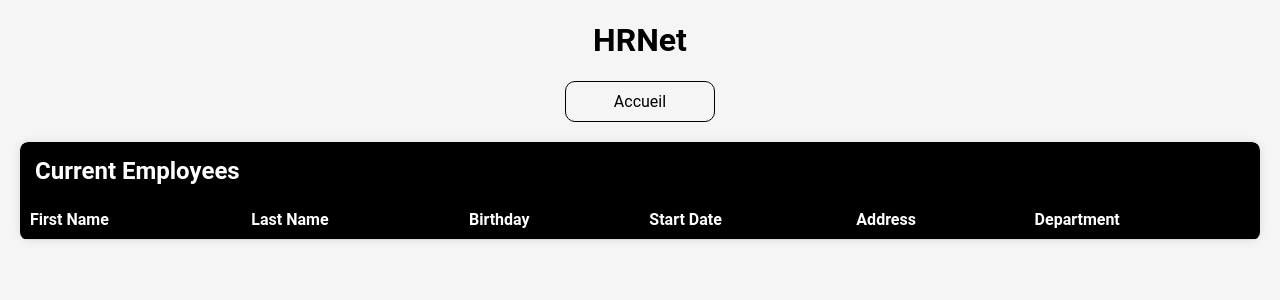
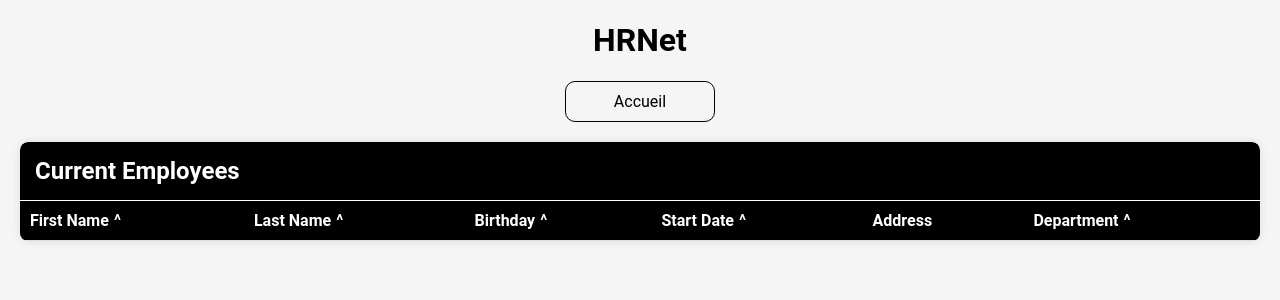
Before and after one commit to DamienL47/P14-HRNET, a React (Create React App) app in the folder hrnet-project/: page /employees in a window 1280 px wide. Shown: the top 300 px of the page. Built offline with nearby package versions, Linux system fonts and the light colour scheme.

Commit message:
add errorMessage state form

```diff
--- a/hrnet-project/src/components/ArrayEmployees/ArrayEmployees.jsx
+++ b/hrnet-project/src/components/ArrayEmployees/ArrayEmployees.jsx
@@ -1,8 +1,41 @@
+import React, { useState } from "react";
 import s from "./style.module.css";
 
 export function ArrayEmployees() {
   const listEmployees = localStorage.getItem("employeeData");
-  const employeeData = listEmployees ? JSON.parse(listEmployees) : [];
+  const [employeeData, setEmployeeData] = useState(
+    listEmployees ? JSON.parse(listEmployees) : []
+  );
+
+  const [sortingField, setSortingField] = useState(null);
+  const [sortingOrder, setSortingOrder] = useState("asc");
+  const [selectedDepartment, setSelectedDepartment] = useState("");
+
+  const handleSorting = (field) => {
+    if (field === sortingField) {
+      setSortingOrder(sortingOrder === "asc" ? "desc" : "asc");
+    } else {
+      setSortingField(field);
+      setSortingOrder("asc");
+    }
+
+    const sortedEmployees = [...employeeData].sort((a, b) => {
+      if (field === "birthday" || field === "startDate") {
+        const dateA = a[field] ? new Date(a[field].date) : new Date(0);
+        const dateB = b[field] ? new Date(b[field].date) : new Date(0);
+        return sortingOrder === "asc" ? dateA - dateB : dateB - dateA;
+      }
+      // Pour les champs de type string
+      else {
+        const valueA = a[field] || "";
+        const valueB = b[field] || "";
+        return sortingOrder === "asc"
+          ? valueA.localeCompare(valueB)
+          : valueB.localeCompare(valueA);
+      }
+    });
+    setEmployeeData(sortedEmployees);
+  };
 
   return (
     <>
@@ -18,12 +51,72 @@ export function ArrayEmployees() {
             <table className={s.table}>
               <thead>
                 <tr>
-                  <th className={s.tableHeader}>First Name</th>
-                  <th className={s.tableHeader}>Last Name</th>
-                  <th className={s.tableHeader}>Birthday</th>
-                  <th className={s.tableHeader}>Start Date</th>
+                  <th className={s.tableHeader}>
+                    First Name
+                    <span
+                      className={s.sort}
+                      onClick={() => handleSorting("firstName")}
+                    >
+                      {sortingField === "firstName"
+                        ? sortingOrder === "asc"
+                          ? "v"
+                          : "^"
+                        : "^"}
+                    </span>
+                  </th>
+                  <th className={s.tableHeader}>
+                    Last Name
+                    <span
+                      className={s.sort}
+                      onClick={() => handleSorting("lastName")}
+                    >
+                      {sortingField === "lastName"
+                        ? sortingOrder === "asc"
+                          ? "v"
+                          : "^"
+                        : "^"}
+                    </span>
+                  </th>
+                  <th className={s.tableHeader}>
+                    Birthday
+                    <span
+                      className={s.sort}
+                      onClick={() => handleSorting("birthday")}
+                    >
+                      {sortingField === "birthday"
+                        ? sortingOrder === "asc"
+                          ? "v"
+                          : "^"
+                        : "^"}
+                    </span>
+                  </th>
+                  <th className={s.tableHeader}>
+                    Start Date
+                    <span
+                      className={s.sort}
+                      onClick={() => handleSorting("startDate")}
+                    >
+                      {sortingField === "startDate"
+                        ? sortingOrder === "asc"
+                          ? "v"
+                          : "^"
+                        : "^"}
+                    </span>
+                  </th>
                   <th className={s.tableHeader}>Address</th>
-                  <th className={s.tableHeader}>Department</th>
+                  <th className={s.tableHeader}>
+                    Department
+                    <span
+                      className={s.sort}
+                      onClick={() => handleSorting("department")}
+                    >
+                      {sortingField === "department"
+                        ? sortingOrder === "asc"
+                          ? "v"
+                          : "^"
+                        : "^"}
+                    </span>
+                  </th>
                 </tr>
               </thead>
               <tbody>
--- a/hrnet-project/src/components/ArrayEmployees/style.module.css
+++ b/hrnet-project/src/components/ArrayEmployees/style.module.css
@@ -33,6 +33,7 @@
     color: white;
     padding: 15px;
     border-radius: 8px 8px 0 0;
+    border-bottom: 1px solid white;
   }
 
   .titleForm {
@@ -69,6 +70,11 @@
     color: #333;
   }
 
+  .sort {
+    cursor: pointer;
+    margin-left: 5px;
+  }
+
   @media screen and (max-width: 600px) {
     .table, .table thead, .table tbody, .table th, .table td, .table tr {
       display: block;
--- a/hrnet-project/src/components/FormEmployees/FormEmployees.jsx
+++ b/hrnet-project/src/components/FormEmployees/FormEmployees.jsx
@@ -1,7 +1,6 @@
 import React, { useState } from "react";
 import { useDispatch } from "react-redux";
 import { updateAllFields } from "../../store/reducers/formReducer";
-import moment from "moment";
 import DateTimePicker from "react-dl-datetimepicker";
 import { FORMAT_DATE } from "react-dl-datetimepicker/dist/Constants";
 import s from "./style.module.css";
@@ -9,7 +8,9 @@ import { useNavigate } from "react-router-dom";
 
 export const FormEmployees = () => {
   const dispatch = useDispatch();
-  const Navigate = useNavigate();
+  const navigate = useNavigate();
+  const [showConfirmation, setShowConfirmation] = useState(false);
+  const [errors, setErrors] = useState({});
   const [employeeData, setEmployeeData] = useState({
     firstName: "",
     lastName: "",
@@ -62,18 +63,59 @@ export const FormEmployees = () => {
     });
   };
 
+  const validateFields = () => {
+    let errors = {};
+    if (!employeeData.firstName.trim())
+      errors.firstName = "First name is required";
+    if (!employeeData.lastName.trim())
+      errors.lastName = "Last name is required";
+    if (!employeeData.startDate) errors.startDate = "Start date is required";
+    if (!employeeData.address.street.trim())
+      errors.street = "Street is required";
+    if (!employeeData.address.city.trim()) errors.city = "City is required";
+    if (!employeeData.address.zip.trim()) errors.zip = "Zip code is required";
+    if (!employeeData.department.trim())
+      errors.department = "Department is required";
+
+    return errors;
+  };
+
   const handleSubmit = (e) => {
     e.preventDefault();
-    dispatch(updateAllFields(employeeData));
+    const newErrors = validateFields();
+    if (Object.keys(newErrors).length === 0) {
+      dispatch(updateAllFields(employeeData));
 
-    const existingEmployees =
-      JSON.parse(localStorage.getItem("employeeData")) || [];
+      const existingEmployees =
+        JSON.parse(localStorage.getItem("employeeData")) || [];
+      existingEmployees.push(employeeData);
+      localStorage.setItem("employeeData", JSON.stringify(existingEmployees));
 
-    existingEmployees.push(employeeData);
+      setShowConfirmation(true);
+    } else {
+      setErrors(newErrors);
+    }
+  };
 
-    localStorage.setItem("employeeData", JSON.stringify(existingEmployees));
-
-    Navigate("/employees");
+  const confirmAndNavigate = () => {
+    setShowConfirmation(false);
+    navigate("/employees");
+  };
+  const confirm = () => {
+    setShowConfirmation(false);
+    setEmployeeData({
+      firstName: "",
+      lastName: "",
+      birthday: "",
+      startDate: "",
+      address: {
+        street: "",
+        city: "",
+        state: "",
+        zip: "",
+      },
+      department: "",
+    });
   };
 
   const inputField = {
@@ -84,7 +126,6 @@ export const FormEmployees = () => {
     borderRadius: "5px",
   };
 
-  // composant de formulaire
   return (
     <>
       <h2>Create Employee</h2>
@@ -96,7 +137,11 @@ export const FormEmployees = () => {
           value={employeeData.firstName}
           onChange={handleChange}
           name="firstName"
+          required={true}
         />
+        {errors.firstName && (
+          <span className={s.errorMessage}>{errors.firstName}</span>
+        )}
 
         <label htmlFor="last-name">Last Name</label>
         <input
@@ -105,7 +150,11 @@ export const FormEmployees = () => {
           value={employeeData.lastName}
           onChange={handleChange}
           name="lastName"
+          required={true}
         />
+        {errors.lastName && (
+          <span className={s.errorMessage}>{errors.lastName}</span>
+        )}
 
         <label htmlFor="date-of-birth">Date of Birth</label>
         <DateTimePicker
@@ -126,7 +175,11 @@ export const FormEmployees = () => {
           showTime={false}
           name="startDate"
           style={inputField}
+          required={true}
         />
+        {errors.startDate && (
+          <span className={s.errorMessage}>{errors.startDate}</span>
+        )}
 
         <fieldset className={s.address}>
           <legend>Address</legend>
@@ -138,7 +191,11 @@ export const FormEmployees = () => {
             value={employeeData.address.street}
             onChange={handleChange}
             name="street"
+            required={true}
           />
+          {errors.street && (
+            <span className={s.errorMessage}>{errors.street}</span>
+          )}
 
           <label htmlFor="city">City</label>
           <input
@@ -147,7 +204,9 @@ export const FormEmployees = () => {
             value={employeeData.address.city}
             onChange={handleChange}
             name="city"
+            required={true}
           />
+          {errors.city && <span className={s.errorMessage}>{errors.city}</span>}
 
           <label htmlFor="state">State</label>
           <input
@@ -164,7 +223,9 @@ export const FormEmployees = () => {
             value={employeeData.address.zip}
             onChange={handleChange}
             name="zip"
+            required={true}
           />
+          {errors.zip && <span className={s.errorMessage}>{errors.zip}</span>}
         </fieldset>
 
         <label htmlFor="department">Department</label>
@@ -173,6 +234,7 @@ export const FormEmployees = () => {
           id="department"
           value={employeeData.department}
           onChange={handleChange}
+          required={true}
         >
           <option>Sales</option>
           <option>Marketing</option>
@@ -180,10 +242,25 @@ export const FormEmployees = () => {
           <option>Human Resources</option>
           <option>Legal</option>
         </select>
-        <button type="submit" className={s.btnSend}>
+        {errors.department && (
+          <span className={s.errorMessage}>{errors.department}</span>
+        )}
+        <button type="submit" className={s.btnSend} onClick={handleSubmit}>
           Save
         </button>
       </form>
+
+      {showConfirmation && (
+        <div className={s.popup}>
+          <div className={s.popupContent}>
+            <p>Employee added successfully.</p>
+            <button onClick={confirm}>Add More</button>
+            <button onClick={confirmAndNavigate}>
+              OK Redirect to employees page ?
+            </button>
+          </div>
+        </div>
+      )}
     </>
   );
 };
--- a/hrnet-project/src/components/FormEmployees/style.module.css
+++ b/hrnet-project/src/components/FormEmployees/style.module.css
@@ -63,3 +63,43 @@ form > select {
     position: relative;
     width: 100%;
 }
+.popup {
+    position: fixed;
+    top: 50%;
+    left: 50%;
+    transform: translate(-50%, -50%);
+    width: 50%;
+    padding: 80px 0;
+    background-color: #fff;
+    border: 1px solid #ccc;
+    border-radius: 5px;
+    box-shadow: 0 0 10px rgba(0, 0, 0, 0.1);
+    z-index: 1;
+}
+.popupContent {
+    display: flex;
+    flex-direction: column;
+    align-items: center;
+    padding-bottom: 10px;
+}
+.popupContent > button {
+    width: 50%;
+    border-radius: 25px;
+    padding: 10px;
+    text-align: center;
+    margin: 5px auto;
+}
+.errorMessage {
+    color: red;
+    font-size: 12px;
+    margin: 0;
+    padding: 0;
+    text-align: center;
+}
+
+@media screen and (max-width: 768px) {
+    .popup {
+        width: 80%;
+    }
+
+}
```
